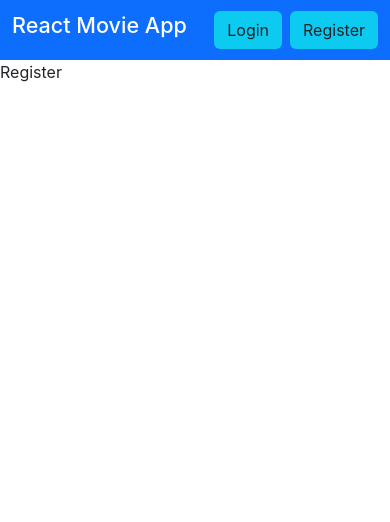
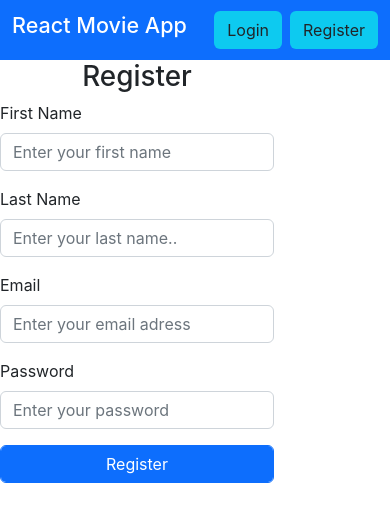
Before and after one commit to ozcan-cetin/Our-Menu, a React (Create React App) app: page /register in a window 390 px wide. Shown: the top 522 px of the page. Built offline with nearby package versions, Linux system fonts and the light colour scheme.

Commit message:
register was created

```diff
--- a/src/App.css
+++ b/src/App.css
@@ -4,12 +4,18 @@
   box-sizing: border-box;
 }
 
-.navbarContainer{
-  display: flex;
-  /* width: 500px; */
-  justify-content: flex-end;
-  /* border: 1px solid red; */
-}
+/* .register-form{
+ display: flex;
+ flex-direction: column;
+ justify-content: center;
+ align-items: center;
+} */
+
+/* .register-form form{
+  width:calc(100vw - 850px);
+  margin: auto;
+  margin-left: 1rem;
+} */
 
 .home form{
   display: flex;
--- a/src/pages/Login.js
+++ b/src/pages/Login.js
@@ -5,31 +5,59 @@ import Form from 'react-bootstrap/Form';
 
 
 const Login = () => {
-    const [email, setEmail] = useState("")
-    const navigate = useNavigate();
+  const [email, setEmail] = useState();
+  const [password, setPassword] = useState();
+  const navigate = useNavigate();
 
-    const addUser = (e) =>{
-        e.preventDefault();
-        sessionStorage.setItem("email", email)
-        navigate(-1)
-    }
-
+const handleLogin = (e) => {
+  e.preventDefault()
+}
   return (
-    <Form onSubmit={addUser}>
-    <Form.Group className="mb-3" controlId="formBasicEmail">
-      <Form.Label>Email address</Form.Label>
-      <Form.Control type="email" placeholder="Enter email" value={email} onChange={(e)=>setEmail(e.target.value)} required/>
-    </Form.Group>
-
-    <Form.Group className="mb-3" controlId="formBasicPassword">
-      <Form.Label>Password</Form.Label>
-      <Form.Control type="password" placeholder="Password" />
-    </Form.Group>
-
-    <Button variant="primary" type="submit">
-      Submit
-    </Button>
-  </Form>
+    <div className="d-flex justify-content-center">
+      <div className="form-image d-none d-md-block ">
+        <img src={'https://picsum.photos/800/800'} alt="sample-movie" />
+      </div>
+      <div className="register-form">
+        <h1 className="form-title display-3 ">Register</h1>
+        <form id="register" onSubmit={handleLogin}>
+          <div className="mb-3">
+            <label htmlFor="email" className="form-label">
+              Email
+            </label>
+            <input
+              type="email"
+              className="form-control"
+              id="email"
+              placeholder="Enter your email adress.."
+              required
+              onChange={(e) => setEmail(e.target.value)}
+            />
+          </div>
+          <div className="mb-3">
+            <label htmlFor="password" className="form-label">
+              Password
+            </label>
+            <input
+              type="password"
+              className="form-control"
+              id="password"
+              placeholder="Enter your password.."
+              required
+              onChange={(e) => setPassword(e.target.value)}
+            />
+          </div>
+          <div className="link">Forgot Password?</div>
+          <input
+            type="submit"
+            className="btn btn-primary form-control"
+            value="Login"
+          />
+        </form>
+        <button className="btn btn-primary form-control ">
+          Continue with Google
+        </button>
+      </div>
+    </div>
   )
 }
 
--- a/src/pages/Register.js
+++ b/src/pages/Register.js
@@ -1,9 +1,79 @@
-import React from 'react'
+import React, { useState } from "react";
 
 const Register = () => {
+  const [firstName, setFirstName] = useState();
+  const [lastName, setLastName] = useState();
+  const [email, setEmail] = useState();
+  const [password, setPassword] = useState();
+
+  const handleSubmit = (e) => {
+    e.preventDefault()
+    console.log(firstName)
+  }
   return (
-    <div>Register</div>
-  )
-}
+    <div className="d-flex justify-conten-cemter">
+      <div className="register-image d-none d-md-block">
+        <img src={"https://picsum.photos/800/800"} alt="sample-movie" />
+      </div>
 
-export default Register
+      <div className="register-form">
+        <h1 className="form-title text-center">Register</h1>
+        <form onClick={handleSubmit}>
+          <div className="mb-3">
+            <label htmlFor="firstName" className="form-label">First Name</label>
+            <input
+              type="text"
+              className="form-control"
+              id="firstName"
+              placeholder="Enter your first name"
+              required
+              onChange={(e) => setFirstName(e.target.value)}
+            />
+          </div>
+          <div className="mb-3">
+            <label htmlFor="lastName" className="form-label">
+              Last Name
+            </label>
+            <input
+              type="text"
+              className="form-control"
+              id="lastName"
+              placeholder="Enter your last name.."
+              required
+              onChange={(e) => setLastName(e.target.value)}
+            />
+          </div>
+          <div className="mb-3">
+            <label htmlFor="email" className="form-label">
+              Email
+            </label>
+            <input
+              type="email"
+              className="form-control"
+              id="email"
+              placeholder="Enter your email adress"
+              required
+              onChange={(e) => setEmail(e.target.value)}
+            />
+          </div>
+          <div className="mb-3">
+            <label htmlFor="password" className="form-label">
+              Password
+            </label>
+            <input
+              type="password"
+              className="form-control"
+              id="password"
+              placeholder="Enter your password"
+              required
+              onChange={(e) => setPassword(e.target.value)}
+            />
+          </div>
+          <input type="submit" className="btn btn-primary form-control" value="Register" />
+        </form>
+      </div>
+    </div>
+  );
+};
+
+export default Register;
```
Also changed, not shown: src/components/Navbar.js (+23 -39 lines), 1 other file (tests, documents, lock files or other folders).
